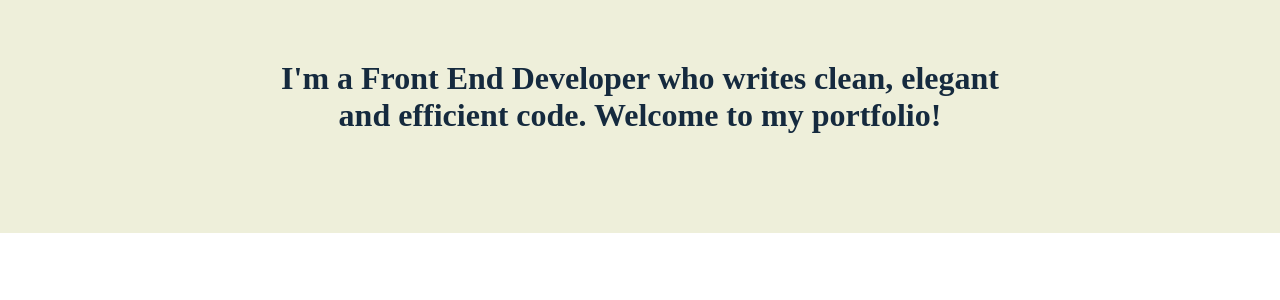
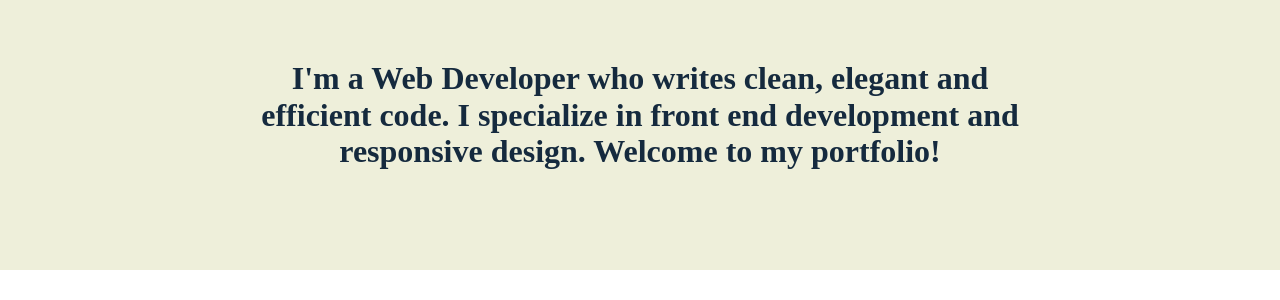
Before and after one commit to alana-nanz/portfolio, a website built with Parcel: page index.html in a window 1280 px wide. Shown: the part 318-618 px from the top of the page. Built offline with nearby package versions, Linux system fonts and the light colour scheme; a web font is replaced by a local one.

Commit message:
Changed intro to Web Developer

```diff
--- a/index.html
+++ b/index.html
@@ -40,7 +40,7 @@
       </nav>
       <div class="intro">
         <h1 id="introduction">Hi! I'm Alana Nanz.</h1>
-        <h2>I'm a Front End Developer who writes clean, elegant and efficient code. Welcome to my portfolio!</h2>
+        <h2>I'm a Web Developer who writes clean, elegant and efficient code. I specialize in front end development and responsive design. Welcome to my portfolio!</h2>
       </div>
     </div>
   </header>
```
